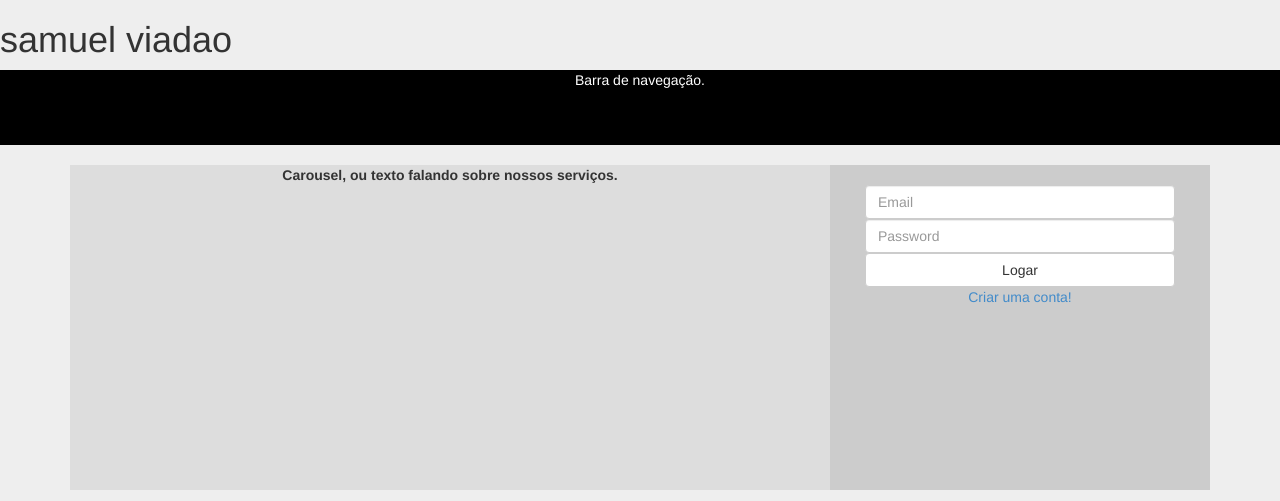
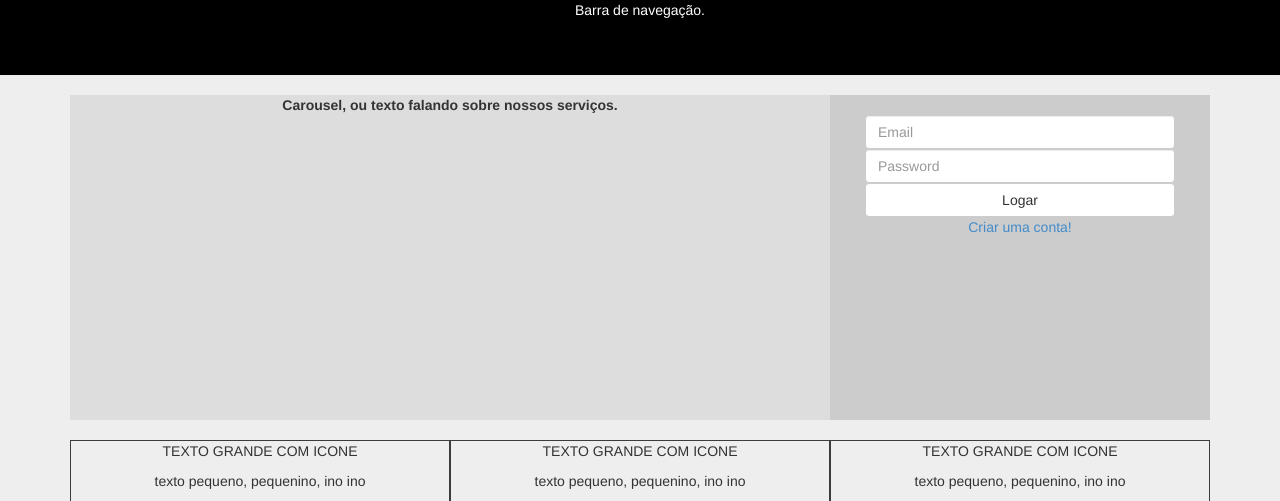
Before and after one commit to SamuelFernandesF/SistemaParaGerenciamentoDeSaloes, a PHP site: page / in a window 1280 px wide. Shown: the top 501 px of the page. Run offline with PHP 8.4, Linux system fonts and the light colour scheme; some libraries are stand-ins or nearby versions.

Commit message:
nada sério..

```diff
--- a/index.php
+++ b/index.php
@@ -10,7 +10,6 @@
 </head>
 <body style="background-color: #eee">
 
-<h1>samuel viadao</h1>
 
 <div class="container-fluid">
     <div class="row">
```
